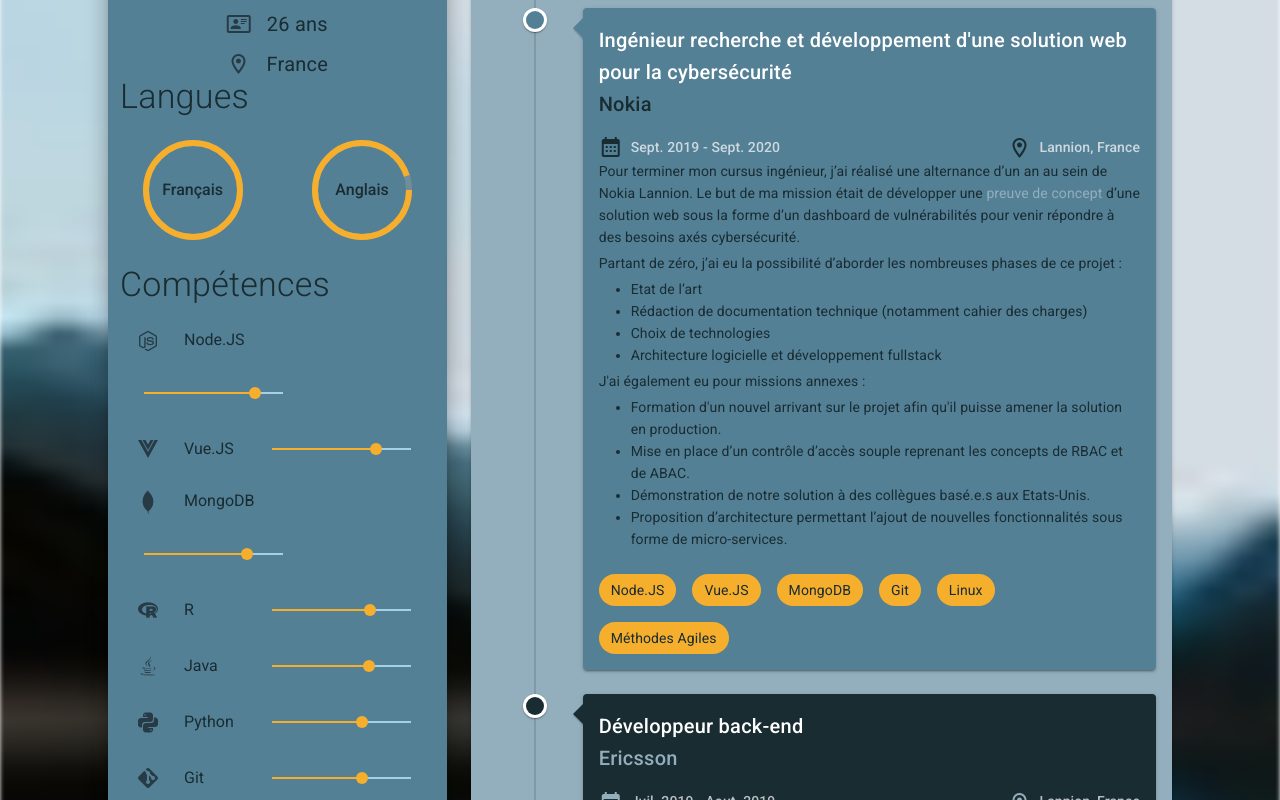
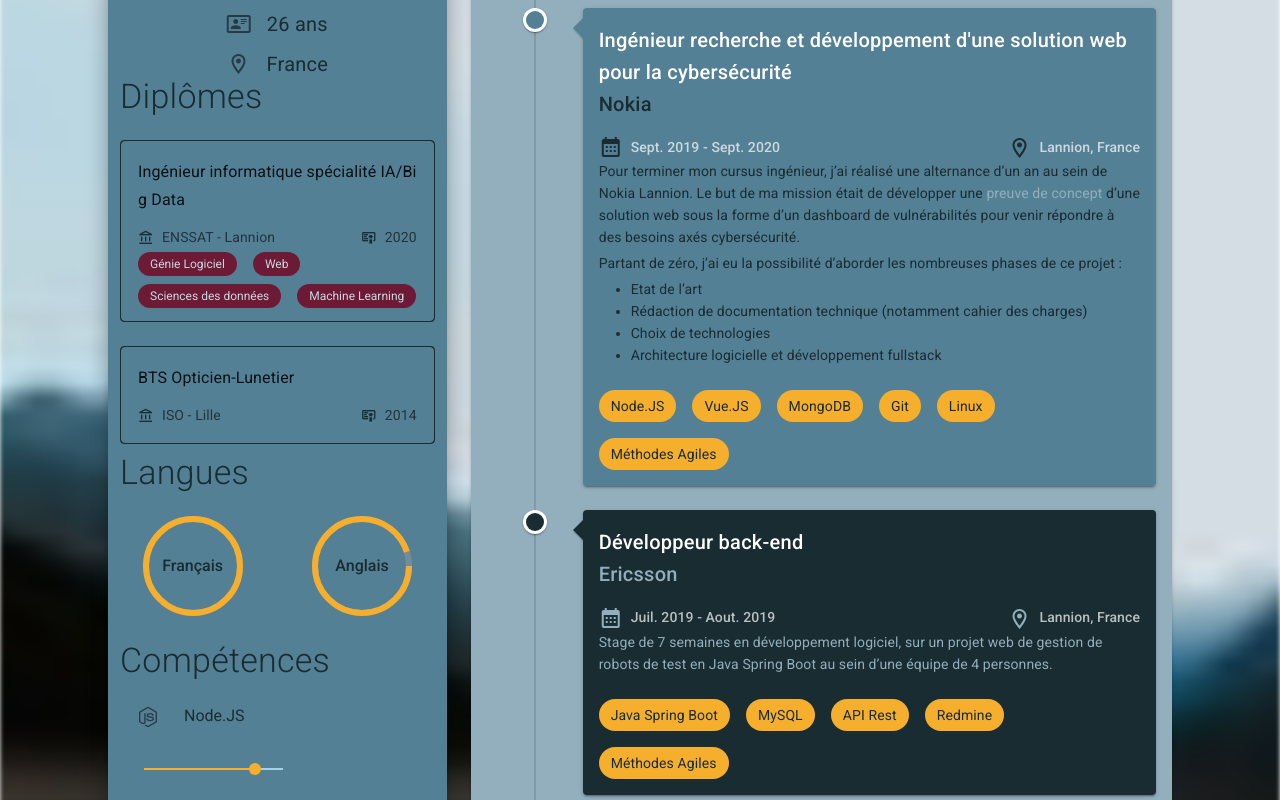
Before and after one commit to jrmdel/jrmdel.github.io, a Vue app: page / in a window 1280 px wide. Shown: the part 520-1320 px from the top of the page. Built offline with nearby package versions, Linux system fonts and the light colour scheme.

Commit message:
Diplomas added. Experiences display more text on hover

```diff
--- a/src/App.vue
+++ b/src/App.vue
@@ -41,6 +41,7 @@
                                     </v-container>
                                 </v-row>
                             </v-container>
+                            <Diploma/>
                             <Languages/>
                             <Skills/>
                             <FindMe/>
@@ -63,6 +64,7 @@ import Skills from "@/components/Skills";
 import Languages from "@/components/Languages";
 import AboutMe from "@/components/AboutMe";
 import Experiences from "@/components/Experiences";
+import Diploma from '@/components/Diploma.vue';
 
 export default {
     components:{
@@ -70,7 +72,8 @@ export default {
         Skills,
         Languages,
         AboutMe,
-        Experiences
+        Experiences,
+        Diploma
     },
     data: () => ({
         birthdate: new Date(Date.parse("1994-03-14")),
--- /dev/null
+++ b/src/components/Diploma.vue
@@ -0,0 +1,50 @@
+<template>
+    <div class="mt-n4">
+        <v-container>
+            <v-row class="text-h4 font-weight-light tertiary--text">
+                <v-col>Diplômes</v-col>
+            </v-row>
+            <v-row align="center" justify="space-around">
+                <v-col cols="auto" lg="12" v-for="(d, i) in diplomas" :key="i">
+                    <v-sheet outlined color="tertiary" rounded>
+                    <v-card outlined color="primary">
+                        <v-card-title>
+                            <span class="text-subtitle-1">{{d.title}}</span>
+                        </v-card-title>
+                        <v-card-subtitle>
+                            <v-row align="center" justify="space-between">
+                                <v-col cols="auto">
+                                    <v-icon small color="tertiary">mdi-bank-outline</v-icon>
+                                    <span class="ml-2">{{d.school}}</span>
+                                </v-col>
+                                <v-col cols="auto">
+                                    <v-icon small color="tertiary">mdi-certificate-outline</v-icon>
+                                    <span class="ml-2">{{d.year}}</span>
+                                </v-col>
+                            </v-row>
+                        </v-card-subtitle>
+                        <v-card-actions v-if="d.skills">
+                            <v-row no-gutters class="mt-n6">
+                                <v-col class="mx-1" cols="auto" v-for="(skill, j) in d.skills" :key="j">
+                                    <v-chip small class="primaryWhite--text ma-1" color="secondary">{{skill}}</v-chip>
+                                </v-col>
+                            </v-row>
+                        </v-card-actions>
+                    </v-card>
+                    </v-sheet>
+                </v-col>
+            </v-row>
+        </v-container>
+    </div>
+</template>
+
+<script>
+export default {
+    data: ()=>({
+        diplomas: [
+            {title: "Ingénieur informatique spécialité IA/Big Data", school: "ENSSAT - Lannion", year: "2020", skills: ["Génie Logiciel", "Web", "Sciences des données", "Machine Learning"]},
+            {title: "BTS Opticien-Lunetier", school: "ISO - Lille", year: "2014"}
+        ],
+    })
+}
+</script>
--- a/src/components/Experiences.vue
+++ b/src/components/Experiences.vue
@@ -4,6 +4,7 @@
         <v-card-text>
             <v-timeline dense align-top>
                 <v-timeline-item small color="primary">
+                    <v-hover v-slot="{ hover }">
                         <v-card dark color="primary">
                             <v-card-title class="text-wrap">Ingénieur recherche et développement d'une solution web pour la cybersécurité</v-card-title>
                             <v-card-subtitle>
@@ -37,6 +38,8 @@
                                     <li>Choix de technologies</li>
                                     <li>Architecture logicielle et développement fullstack</li>
                                 </ul>
+                                <v-expand-transition>
+                                    <div v-if="hover">
                                         <div class="mt-1">
                                             J'ai également eu pour missions annexes :
                                         </div>
@@ -46,6 +49,8 @@
                                             <li>Démonstration de notre solution à des collègues basé.e.s aux Etats-Unis.</li>
                                             <li>Proposition d’architecture permettant l’ajout de nouvelles fonctionnalités sous forme de micro-services.</li>
                                         </ul>
+                                    </div>
+                                </v-expand-transition>
                             </v-card-text>
                             <v-card-actions>
                                 <v-row no-gutters class="mt-n2">
@@ -55,8 +60,10 @@
                                 </v-row>
                             </v-card-actions>
                         </v-card>
+                    </v-hover>
                 </v-timeline-item>
                 <v-timeline-item small color="tertiary">
+                    <v-hover v-slot="{ hover }">
                         <v-card dark color="tertiary">
                             <v-card-title class="text-wrap">Développeur back-end</v-card-title>
                             <v-card-subtitle>
@@ -79,6 +86,8 @@
                                     Stage de 7 semaines en développement logiciel,
                                     sur un projet web de gestion de robots de test en Java Spring Boot au sein d’une équipe de 4 personnes.
                                 </div>
+                                <v-expand-transition>
+                                    <div v-if="hover">
                                         <div class="mt-1">
                                             Le but du stage était de faire évoluer la solution de test,
                                             la faisant passer de tests restreints à un seul robot,
@@ -98,6 +107,8 @@
                                             <li>Développement avec le framework Spring Boot</li>
                                             <li>Lien entre code et base de données via l'ORM Hibernate</li>
                                         </ul>
+                                    </div>
+                                </v-expand-transition>
                             </v-card-text>
                             <v-card-actions>
                                 <v-row no-gutters class="mt-n2">
@@ -107,15 +118,16 @@
                                 </v-row>
                             </v-card-actions>
                         </v-card>
+                    </v-hover>
                 </v-timeline-item>
-                <!--
                 <v-timeline-item small color="primary">
+                    <v-hover v-slot="{ hover }">
                         <v-card dark color="primary">
                             <v-card-title>Opticien</v-card-title>
                             <v-card-subtitle>
                                 <span class="tertiary--text text-h6">La Lunetterie</span>
                             </v-card-subtitle>
-                        <v-card-text class="mt-n3 text-subtitle-2 ">
+                            <v-card-text class="mt-n4 text-subtitle-2 ">
                                 <v-row align="center" justify="space-between">
                                     <v-col cols="auto">
                                         <v-icon color="tertiary">mdi-calendar-month</v-icon>
@@ -128,25 +140,29 @@
                                 </v-row>
                             </v-card-text>
                             <v-card-text class="mt-n8 tertiary--text">
+                                <v-expand-transition>
+                                    <div v-if="hover" >
                                         <div>
                                             Magasin indépendant proposant principalement des lunettes de créateurs, optiques ou solaires.
                                         </div>
                                         <ul class="ml-2 mt-1">
                                             <li>Vente et conseils</li>
-                                <li>Responsable temporaire des examens de la vue</li>
+                                            <li>Responsable des examens de la vue</li>
                                             <li>Ajustage de montures et taille de verres</li>
                                         </ul>
+                                    </div>
+                                </v-expand-transition>
                             </v-card-text>
                             <v-card-actions>
-                            <v-row no-gutters class="mt-n2">
+                                <v-row no-gutters :class="hover ? 'mt-n4' : 'mt-n6'">
                                     <v-col cols="auto" v-for="(skill, i) in skillsLunetterie" :key="i">
                                         <v-chip class="tertiary--text ma-2" color="warning">{{skill}}</v-chip>
                                     </v-col>
                                 </v-row>
                             </v-card-actions>
                         </v-card>
+                    </v-hover>
                 </v-timeline-item>
-                -->
             </v-timeline>
         </v-card-text>
     </v-card>
--- a/src/plugins/vuetify.js
+++ b/src/plugins/vuetify.js
@@ -15,12 +15,14 @@ export default new Vuetify({
                 quaternary: "#4C2C69",
                 accent: "#FFDA22",
                 error:"#540B0E",
-                background: "#F5ECEB"
+                background: "#F5ECEB",
+                warning:"#F6AE2D",
                 */
 
                 // Second set
                 primary:"#548096",
                 primaryLight: "#93AEBC",
+                primaryWhite: "#C9D7DE",
                 secondary:"#6D1A36",
                 tertiary: "#192C32",
                 quaternary:"#916953",
```
Also changed, not shown: src/components/Certificates.vue (added, +44 -0 lines). Lines whose indentation alone changed are shown as unchanged.
